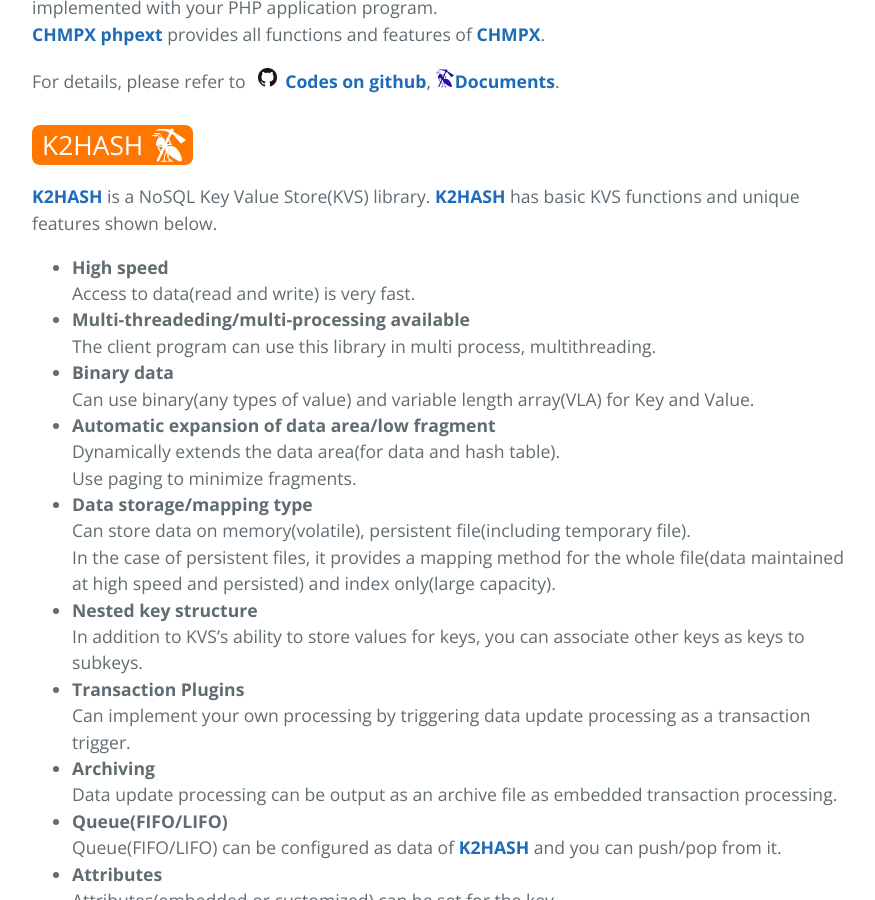
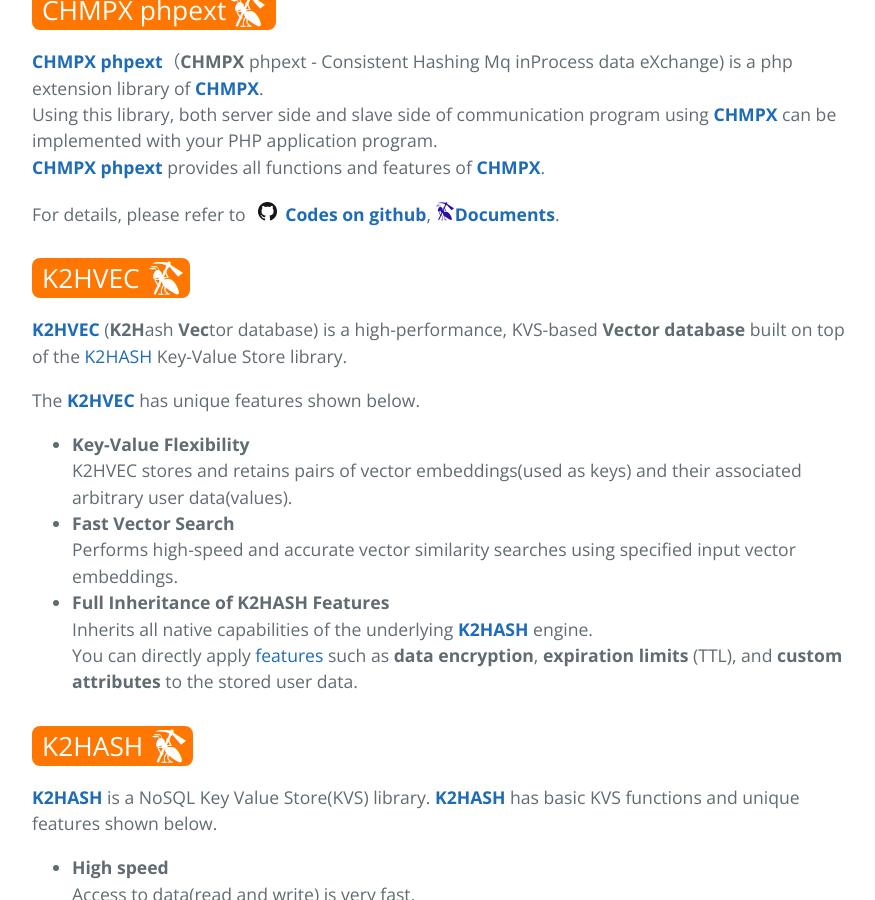
Before and after one commit to yahoojapan/AntPickax, a Jekyll site: the page built from index.md, in a window 1280 px wide and 900 px high, scrolled down 8476 px. Shown: the whole window, without its empty margins (192-1067 px from the left). Built offline with Jekyll 4.4.1, drawn with Linux system fonts in a browser that asks for light colours; comment, search, counter and statistics services are not loaded; some of the changed text lies outside the part shown.

Commit message:
[gh-pages] Updated files for adding new product K2HVEC

```diff
--- a/index.md
+++ b/index.md
@@ -14,6 +14,7 @@ title_k2hdkc_java: <a class="to_antpickax_banner" href="https://java.k2hdkc.antp
 title_k2hdkc_go: <a class="to_antpickax_banner" href="https://pkg.go.dev/github.com/yahoojapan/k2hdkc_go/k2hdkc">K2HDKC golang</a>
 title_k2hdkc_python: <a class="to_antpickax_banner" href="https://k2hdkc-python.readthedocs.io/">K2HDKC python</a>
 title_k2hftfuse: <a class="to_antpickax_banner" href="https://k2hftfuse.antpick.ax/">K2HFTFUSE</a>
+title_k2hvec: <a class="to_antpickax_banner" href="https://k2hvec.antpick.ax/">K2HVEC</a>
 title_k2hash: <a class="to_antpickax_banner" href="https://k2hash.antpick.ax/">K2HASH</a>
 title_k2hash_nodejs: <a class="to_antpickax_banner" href="https://nodejs.k2hash.antpick.ax/">K2HASH nodejs addon</a>
 title_k2hash_java: <a class="to_antpickax_banner" href="https://java.k2hash.antpick.ax/">K2HASH java driver</a>
@@ -51,6 +52,9 @@ Among the created software, we have released software as an **AntPickax** produc
 ![AntPickax Products](images/top_antpickax.png)
 
 **AntPickax** publishes the following products as open source.
+
+### K2HVEC
+[**K2HVEC**](https://k2hvec.antpick.ax/) (**K2H**ash **Vec**tor database) is a high-performance, KVS-based **Vector database** built on top of the [K2HASH](https://k2hash.antpick.ax/) Key-Value Store library.
 
 ### **K2HDKC DBaaS**
 [**K2HDKC DBaaS**](https://dbaas.k2hdkc.antpick.ax/) (Database as a Service for K2HDKC) is a **Database as a Service** that uses [K2HR3](https://k2hr3.antpick.ax/) and works with [OpenStack](https://www.openstack.org/) and [kubernetes](https://kubernetes.io/) to build a [K2HDKC(K2Hash based Distributed Kvs Cluster)](https://k2hdkc.antpick.ax/index.html) Cluster for distributed KVS.
@@ -244,6 +248,18 @@ Using this library, both server side and slave side of communication program usi
 
 For details, please refer to {{ page.github_icon }}[**Codes on github**](https://github.com/yahoojapan/chmpx_phpext), {{ page.antpickax_icon }}[**Documents**](https://php.chmpx.antpick.ax/).
 
+## {{ page.title_k2hvec }}
+[**K2HVEC**](https://k2hvec.antpick.ax/) (**K2H**ash **Vec**tor database) is a high-performance, KVS-based **Vector database** built on top of the [K2HASH](https://k2hash.antpick.ax/) Key-Value Store library.
+
+The [**K2HVEC**](https://k2hvec.antpick.ax/) has unique features shown below.
+- **Key-Value Flexibility**
+K2HVEC stores and retains pairs of vector embeddings(used as keys) and their associated arbitrary user data(values).
+- **Fast Vector Search**
+Performs high-speed and accurate vector similarity searches using specified input vector embeddings.
+- **Full Inheritance of K2HASH Features**
+Inherits all native capabilities of the underlying [**K2HASH**](https://k2hash.antpick.ax/) engine.
+You can directly apply [features](https://k2hash.antpick.ax/feature.html) such as **data encryption**, **expiration limits** (TTL), and **custom attributes** to the stored user data.
+
 ## {{ page.title_k2hash }}
 [**K2HASH**](https://k2hash.antpick.ax/) is a NoSQL Key Value Store(KVS) library.
 [**K2HASH**](https://k2hash.antpick.ax/) has basic KVS functions and unique features shown below.
```
Also changed, not shown: indexja.md (+16 -0 lines), images/antpickax_ogp.png, images/top_antpickax.png.
